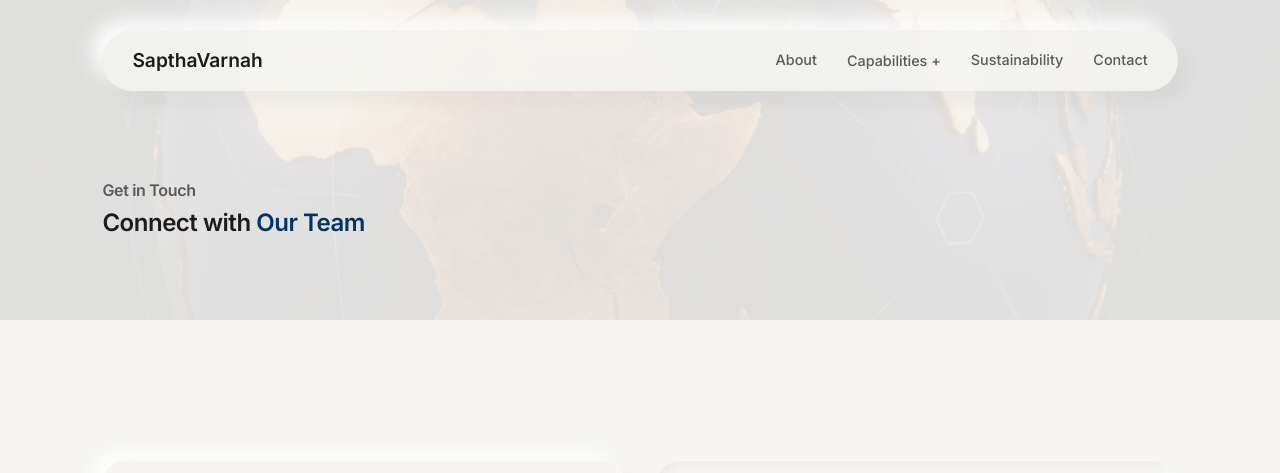
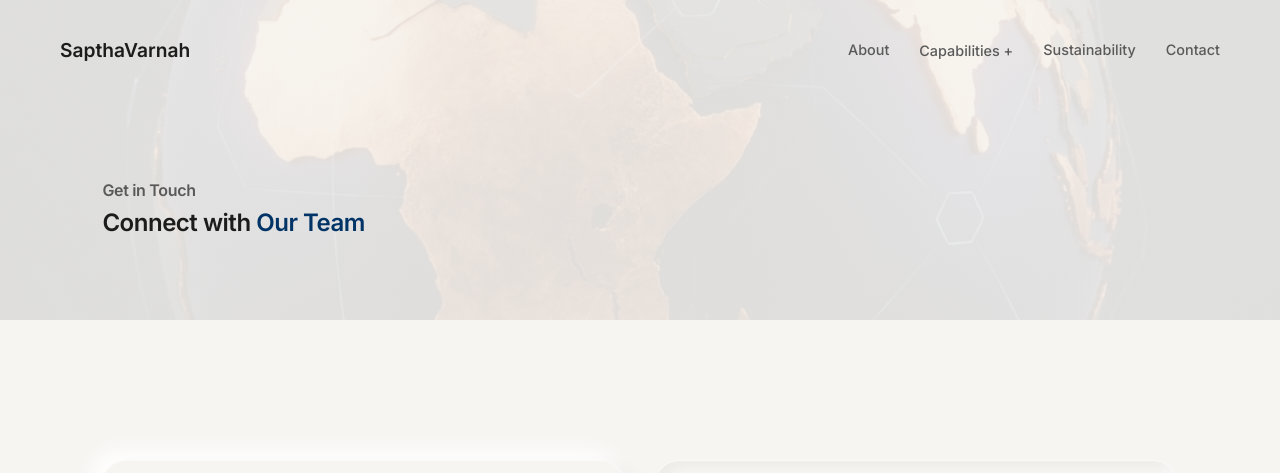
Before and after one commit to EnochMacwan/sapthavarna-web, a website built with Vite: page contact.html in a window 1280 px wide. Shown: the top 473 px of the page. Built offline with nearby package versions, Linux system fonts and the light colour scheme.

Commit message:
UI: Removed navigation bar background and logo hexagon stroke for maximum transparency

```diff
--- a/style.css
+++ b/style.css
@@ -93,20 +93,17 @@ section {
 /* Navigation */
 nav {
   position: fixed;
-  top: 30px;
-  left: 8%;
-  right: 8%;
+  top: 20px;
+  left: 30px;
+  right: 30px;
   display: flex;
   justify-content: space-between;
   align-items: center;
   padding: 15px 30px;
-  background: rgba(246, 245, 242, 0.8);
-  -webkit-backdrop-filter: blur(10px);
-  backdrop-filter: blur(10px);
-  border-radius: 50px;
-  box-shadow: var(--nm-shadow-light);
   z-index: 1000;
+  transition: var(--transition-calm);
 }
+/* Optional: Add background back on scroll if we wanted to, but the request is to remove it */
 
 .logo {
   font-size: 1.2rem;
```
Also changed, not shown: logo.svg.
